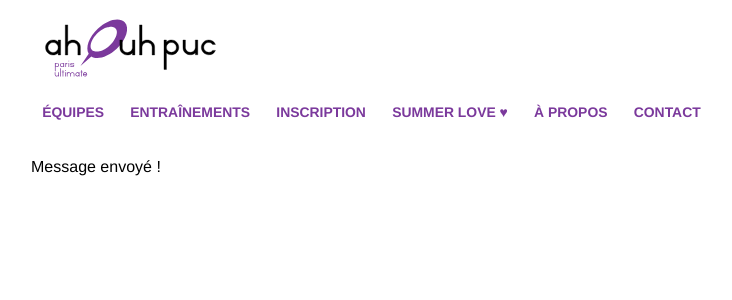
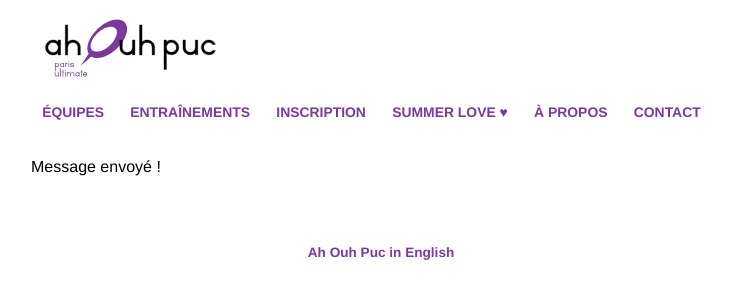
Before and after one commit to ahouhpuc/ahouhpuc.github.io, a Jekyll site: the page built from message-envoyé.html, in a window 1280 px wide. Shown: the top 300 px of the page, without its empty margins (259-991 px from the left). Built offline with Jekyll 4.4.1, drawn with Linux system fonts in a browser that asks for light colours.

Commit message:
fr/en homepage

```diff
--- a/_config.yml
+++ b/_config.yml
@@ -4,6 +4,7 @@ defaults:
       path: ""
     values:
       layout: default
+      lang: fr
 sass:
   sass_dir: _css
   style: :compressed
--- a/_layouts/default.html
+++ b/_layouts/default.html
@@ -1,5 +1,5 @@
 <!DOCTYPE html>
-<html lang="fr">
+<html lang="{{page.lang}}">
   <head>
     <meta charset="utf-8">
     <title>{{page.title}}</title>
@@ -55,5 +55,12 @@
     <div id="container">
       {{content}}
     </div>
+    <footer>
+      {% if page.lang == "fr" %}
+        <a href="/en.html">Ah Ouh Puc in English</a>
+      {% else %}
+        <a href="/fr.html">Ah Ouh Puc en français</a>
+      {% endif %}
+    </footer>
   </body>
 </html>
--- a/style.scss
+++ b/style.scss
@@ -276,3 +276,18 @@ form {
   }
 
 }
+
+footer {
+  font-size: 85%;
+  margin: 1rem;
+  text-align: center;
+  font-weight: bold;
+}
+
+footer a {
+  text-decoration: none;
+}
+
+footer a:hover {
+  text-decoration: underline;
+}
```
Also changed, not shown: _etc/nginx.conf (+4 -4 lines), fr.html (renamed from index.html), 1 other file.
